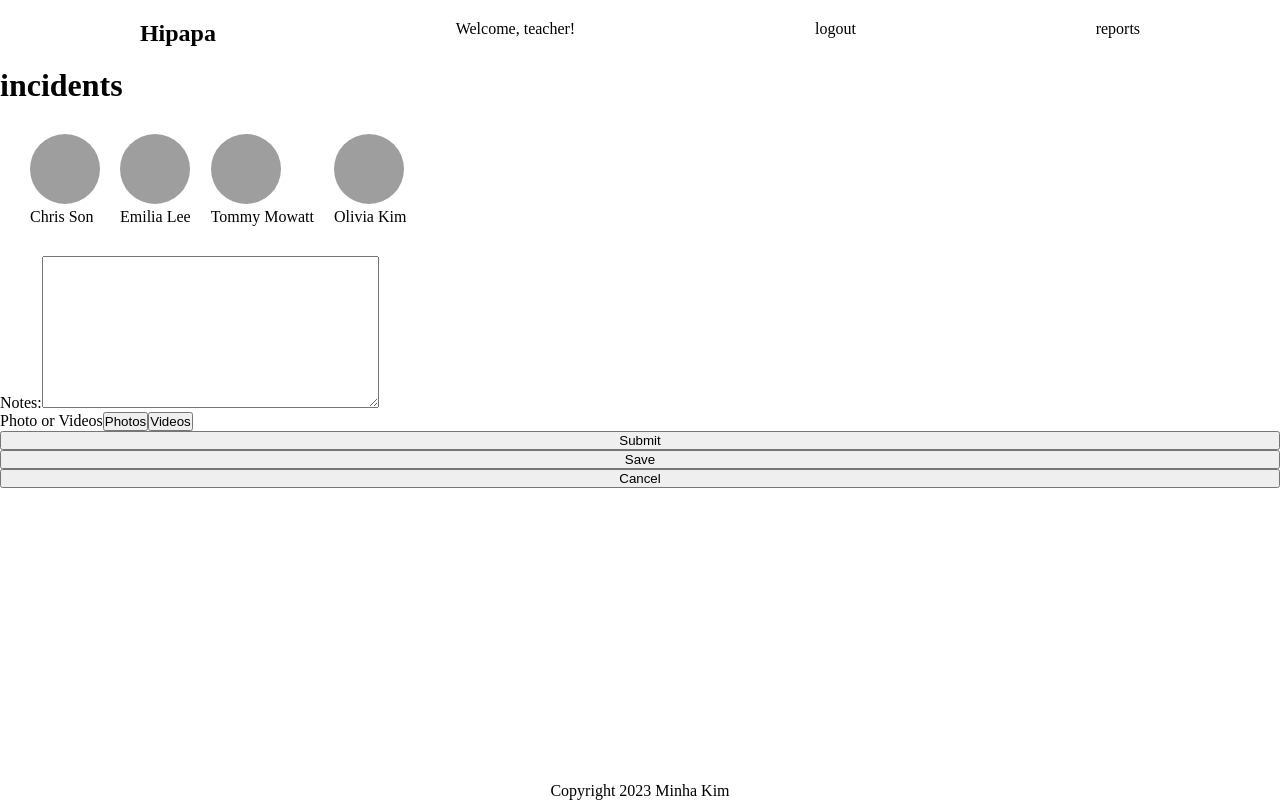
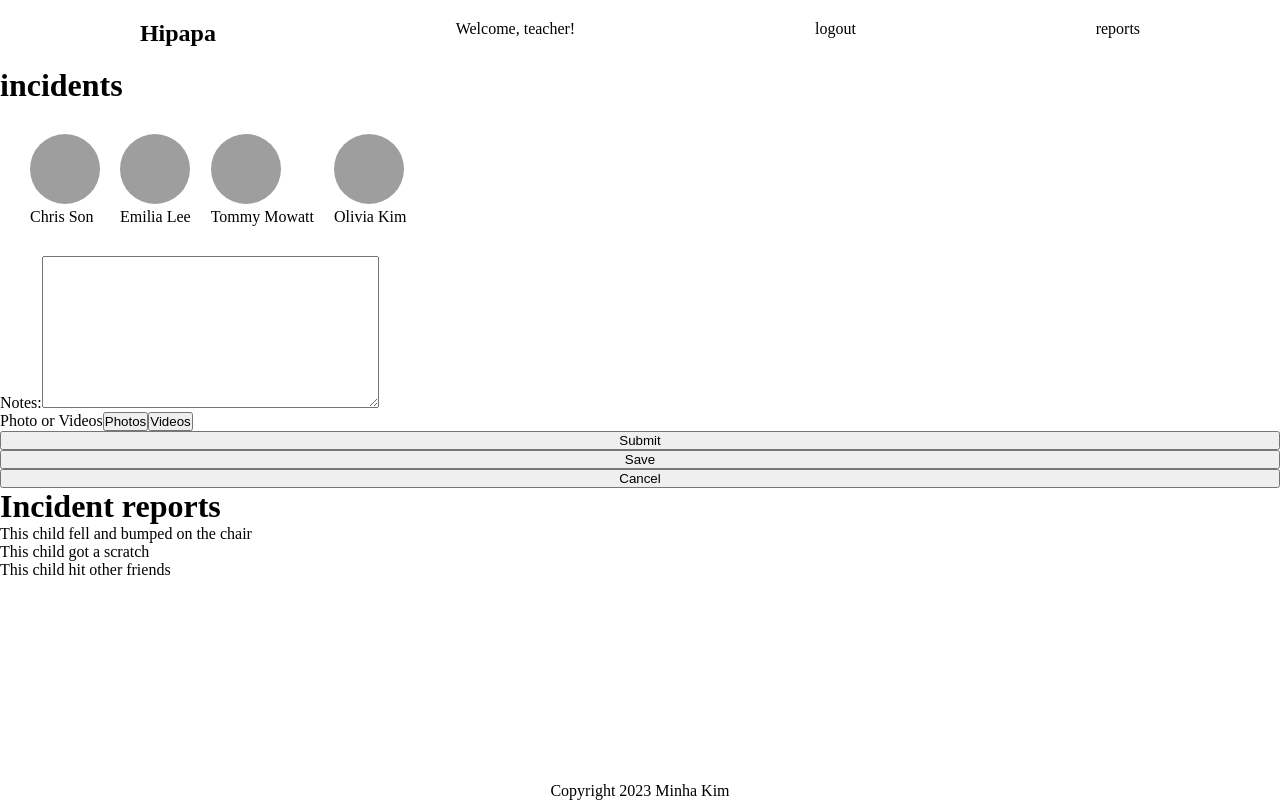
Before and after one commit to minha0817/practice-hi-papa, a Next.js app: page /reports/incidents in a window 1280 px wide. Built offline with nearby package versions, Linux system fonts and the light colour scheme; grey boxes are pictures that could not be loaded.

Commit message:
Handle get, post action for incident reports

```diff
--- a/components/Children.jsx
+++ b/components/ChildrenList.jsx
@@ -15,7 +15,7 @@ const stylingObject = {
   }
 }
 
-export default function Children () {
+export default function ChildrenList () {
 
   const [data, setData] = useState([]);
   const [isLoading, setLoading] = useState(false);
--- a/components/IncidentForm.jsx
+++ b/components/IncidentForm.jsx
@@ -7,7 +7,8 @@ const stylingObject = {
   }
 }
 
-export default function IncidentForm() {
+export default function IncidentForm({setData}) {
+
 
   const handleSubmit = async (event) => {
     event.preventDefault();
@@ -17,7 +18,7 @@ export default function IncidentForm() {
     }
 
     const JSONData = JSON.stringify(data)
-    const endPoint = "/api/incident_report"
+    const endPoint = "/api/incident-report/post"
 
     const options = {
       method: "POST",
@@ -31,12 +32,16 @@ export default function IncidentForm() {
 
     const result = await response.json()
     console.log('form works???', result);
+    setData(result)
   }
 
+  //post works, get doesn't work,
+  //400 error -> endpoint is wrong? if so, how come post still works?
+  //why /api/incident-report doesn't get the right data?
 
   return (
     <>
-      <form style={stylingObject.form} action="/api/incident_report" method="post" onSubmit={handleSubmit}>
+      <form style={stylingObject.form} action="/api/incident-report/post" method="post" onSubmit={handleSubmit}>
         {/* <label>
           Time:
           <input type="text" name="time" />
@@ -54,6 +59,7 @@ export default function IncidentForm() {
         <button type="submit">Save</button>
         <button type="reset">Cancel</button>
       </form>
+
     </>
   )
 }
--- a/components/IncidentReport.jsx
+++ b/components/IncidentReport.jsx
@@ -1,22 +1,6 @@
-import React, { useState, useEffect } from 'react'
+import React from 'react'
 
-export default function IncidentReport() {
-  const [data, setDate] = useState([])
-  const [isLoading, setLoading] = useState(false)
-
-  useEffect(() => {
-    setLoading(true)
-    fetch('/api/incident_report')
-      .then((res) => res.json())
-      .then((data) => {
-        setDate(data)
-        setLoading(false)
-      })
-  }, [])
-
-  if (isLoading) return <p>Loading...</p>
-  if (!data) return <p>No Incident reports data</p>
-
+export default function IncidentReport({data}) {
 
   return (
     <div>
@@ -25,8 +9,8 @@ export default function IncidentReport() {
         data.map((item) => {
           return (
             <>
-              <p>{item}</p>
-\            </>
+              <p>{item.notes}</p>
+            </>
           )
         })}
     </div>
--- a/package.json
+++ b/package.json
@@ -14,6 +14,7 @@
     "eslint-config-next": "13.1.1",
     "next": "13.1.1",
     "react": "18.2.0",
-    "react-dom": "18.2.0"
+    "react-dom": "18.2.0",
+    "swr": "^2.0.3"
   }
 }
--- a/pages/api/children.js
+++ b/pages/api/children.js
@@ -20,5 +20,5 @@ const temporaryChildrenList = [
 ]
 
 export default function handler(req, res) {
-  res.status(200).json(temporaryChildrenList);
+  return res.status(200).json(temporaryChildrenList);
 };
--- /dev/null
+++ b/pages/api/incident-report.js
@@ -0,0 +1,44 @@
+// Next.js API route support: https://nextjs.org/docs/api-routes/introduction
+
+// child_id
+
+// datetime
+
+// description
+
+// How to upload photo and videos?
+
+// photo_url
+
+// video_url
+
+const temporaryIncidentReports = [
+  {
+    // dateTime: "Fri Jun 17 2022 11:27:28 GMT+0100",
+    notes: "This child fell and bumped on the chair"
+  },
+  {
+    // dateTime: "Mon Jan 09 2023 11:27:28 GMT+0100",
+    notes: "This child got a scratch"  },
+  {
+    // dateTime: "Tue Jan 10 2023 11:27:28 GMT+0100",
+    notes: "This child hit other friends"  },
+]
+
+//It will receive req(submitted data)from a client.
+export default function handler(req, res) {
+  const notes = req.body.notes
+  // console.log('notes:', notes);
+
+  if(!notes) {
+    return res.status(400).json("Incidents reports are not found")
+  }
+
+  if(notes) {
+    return temporaryIncidentReports.push({notes})
+  }
+
+  //In return, it will send a response(res) as JSON
+  //We can access to it http://localhost:3000/api/incident-report
+  res.status(200).json(temporaryIncidentReports);
+}
--- /dev/null
+++ b/pages/api/incident-report/get.js
@@ -0,0 +1,28 @@
+const temporaryIncidentReports = [
+  {
+    // dateTime: "Fri Jun 17 2022 11:27:28 GMT+0100",
+    notes: "This child fell and bumped on the chair"
+  },
+  {
+    // dateTime: "Mon Jan 09 2023 11:27:28 GMT+0100",
+    notes: "This child got a scratch"  },
+  {
+    // dateTime: "Tue Jan 10 2023 11:27:28 GMT+0100",
+    notes: "This child hit other friends"  },
+]
+
+export default function handler(req, res) {
+  // const notes = req.body.notes
+
+  // if(!notes) {
+  //   return res.status(400).json("Incidents reports are not found")
+  // }
+
+  // if(notes) {
+  //   temporaryIncidentReports.push({notes})
+  // }
+
+  //In return, it will send a response(res) as JSON
+  //We can access to it http://localhost:3000/api/incident-report
+  return res.status(200).json(temporaryIncidentReports);
+}
--- /dev/null
+++ b/pages/api/incident-report/post.js
@@ -0,0 +1,30 @@
+const temporaryIncidentReports = [
+  {
+    // dateTime: "Fri Jun 17 2022 11:27:28 GMT+0100",
+    notes: "This child fell and bumped on the chair"
+  },
+  {
+    // dateTime: "Mon Jan 09 2023 11:27:28 GMT+0100",
+    notes: "This child got a scratch"  },
+  {
+    // dateTime: "Tue Jan 10 2023 11:27:28 GMT+0100",
+    notes: "This child hit other friends"  },
+]
+
+//It will receive req(submitted data)from a client.
+export default function handler(req, res) {
+  const notes = req.body.notes
+  console.log('notes:', notes);
+
+  if(!notes) {
+    return res.status(400).json("Incidents reports are not found")
+  }
+
+  if(notes) {
+    temporaryIncidentReports.push({notes})
+  }
+
+  //In return, it will send a response(res) as JSON
+  //We can access to it http://localhost:3000/api/incident-report
+  return res.status(200).json(temporaryIncidentReports);
+}
--- a/pages/api/incident_report.js
+++ /dev/null
@@ -1,41 +0,0 @@
-// Next.js API route support: https://nextjs.org/docs/api-routes/introduction
-
-// child_id
-
-// datetime
-
-// description
-
-// How to upload photo and videos?
-
-// photo_url
-
-// video_url
-
-const temporaryIncidentReports = [
-  {
-    dateTime: "Fri Jun 17 2022 11:27:28 GMT+0100",
-    description: "This child fell and bumped on the chair"
-  },
-  {
-    dateTime: "Mon Jan 09 2023 11:27:28 GMT+0100",
-    description: "This child got a scratch"  },
-  {
-    dateTime: "Tue Jan 10 2023 11:27:28 GMT+0100",
-    description: "This child hit other friends"  },
-];
-
-//It will receive req(submitted data)from a client.
-export default function handler(req, res) {
-  const body = req.body
-  console.log('body:', body);
-
-  if(!body.notes) {
-    return res.status(400).json({date: "Incidents reports are not found"})
-  }
-
-
-  //In return, it will send a response(res) as JSON
-  //We can access to it http://localhost:3000/api/incident_report
-  res.status(200).json({data: `${body.notes}`});
-}
--- a/pages/reports/incidents/index.js
+++ b/pages/reports/incidents/index.js
@@ -1,15 +1,35 @@
-import React from "react";
-import Children from "../../../components/Children";
+import React, { useState, useEffect } from "react";
+import ChildrenList from "../../../components/ChildrenList";
 import IncidentForm from "../../../components/IncidentForm";
 import IncidentReport from "../../../components/IncidentReport";
 
 
 export default function Incidents() {
+
+  const [data, setData] = useState([]);
+  const [isLoading, setLoading] = useState(false)
+
+  useEffect(() => {
+    setLoading(true)
+    fetch('/api/incident-report/get')
+      .then((res) => res.json())
+      .then((data) => {
+        setData(data)
+        console.log("data", data)
+        setLoading(false)
+      })
+  }, [])
+
+  if (isLoading) return <p>Loading...</p>
+  if (!data) return <p>No Incident reports data</p>
+
+
   return (
     <>
       <h1>incidents</h1>
-      <Children />
-      <IncidentForm />
+      <ChildrenList />
+      <IncidentForm data={data} setData={setData}/>
+      <IncidentReport data={data}/>
     </>
   );
 }
```
Also changed, not shown: 1 other file (tests, documents, lock files or other folders).
